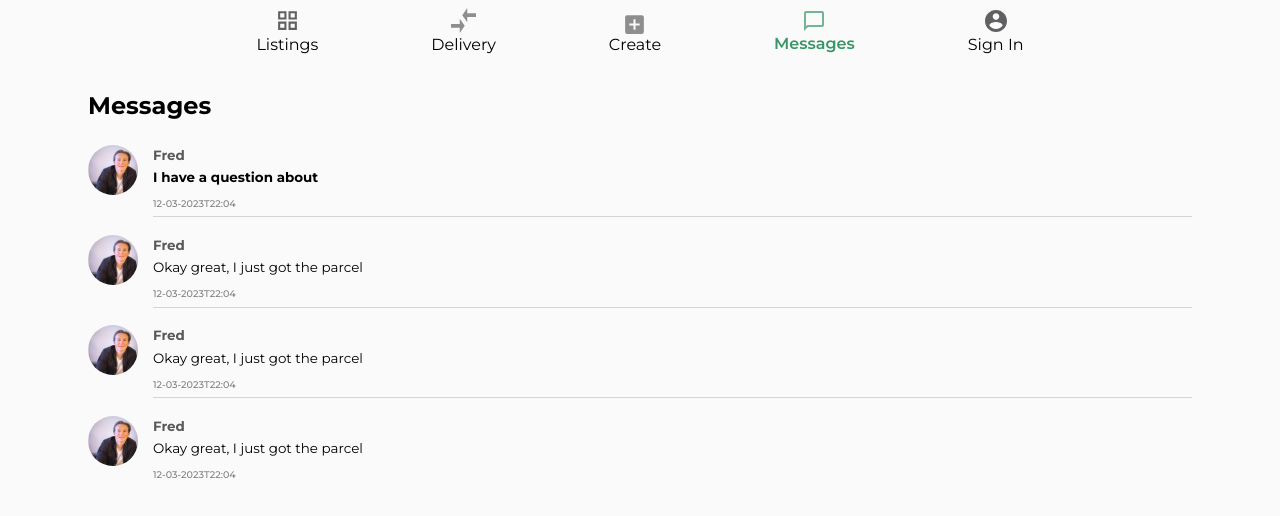
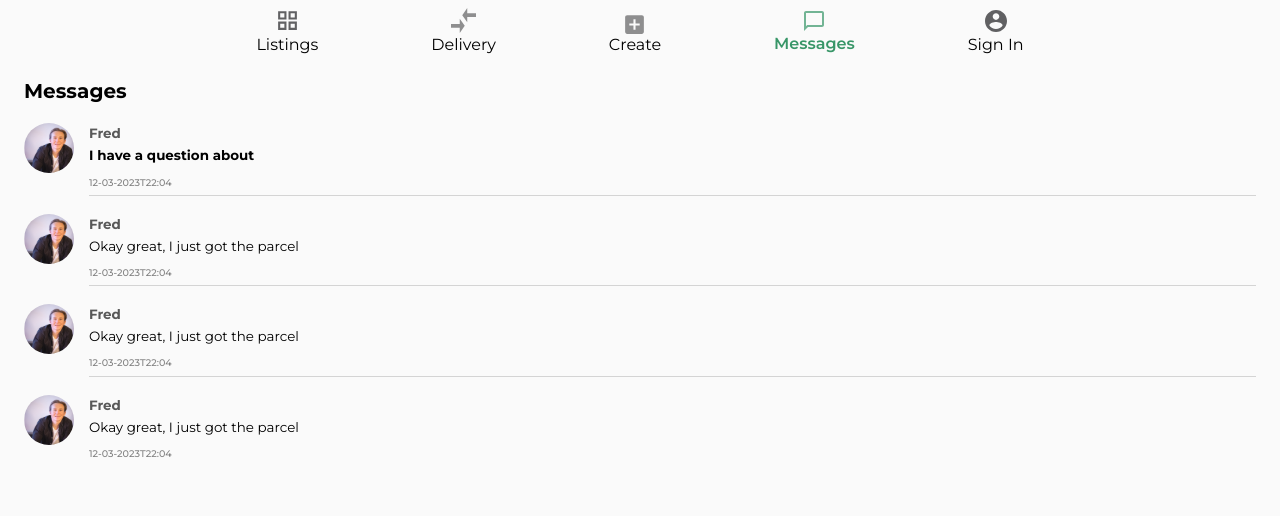
Before and after one commit to hamzamushtaq840/Fleadisc, a React (Vite) app in the folder client/: page /messages in a window 1280 px wide. Shown: the top 516 px of the page. Built offline with nearby package versions, Linux system fonts and the light colour scheme.

Commit message:
spacing--fixed

```diff
--- a/client/src/index.css
+++ b/client/src/index.css
@@ -2,7 +2,7 @@
 @tailwind components;
 @tailwind utilities;
 
-:root{
+:root {
   font-size: 16px;
 }
 
@@ -194,5 +194,5 @@ option:first-child {
 .nav-link3.active li {
   font-weight: 600;
   color: #000000;
-  font-size: 0.875em;
+  font-size: 0.975em;
 }
--- a/client/src/pages/Messages.jsx
+++ b/client/src/pages/Messages.jsx
@@ -45,10 +45,8 @@ const Messages = () => {
     }
 
     return (
-        <div className='flex justify-center'>
-
-            <div style={{ height: "calc(100vh - 78px)", scrollBehavior: "smooth" }} className='px-[1.25em] xsm:w-full sm:w-full w-[90%] xsm:pt-[0px] pt-[10px] sm:pt-[0px] sm:text-[1rem] xsm:text-[1rem] text-[1.2rem] '>
-                <h1 className='mt-[0.438em] text-[1.25em] font-[700] mb-[0.875em]'>Messages</h1>
+        <div className='px-[1.25em] sm:text-[1rem] xsm:text-[1rem] text-[1.2rem] min-h-[90vh]'>
+            <h1 className='mt-[0.438em] text-[20px] font-[700] mb-[0.875em]'>Messages</h1>
             <div className='flex flex-col gap-[18px]'>
                 {chats.map((value, index) => {
                     return (
@@ -66,7 +64,6 @@ const Messages = () => {
                 })}
             </div>
         </div>
-        </div>
     )
 }
 
```
Lines whose indentation alone changed are shown as unchanged.
